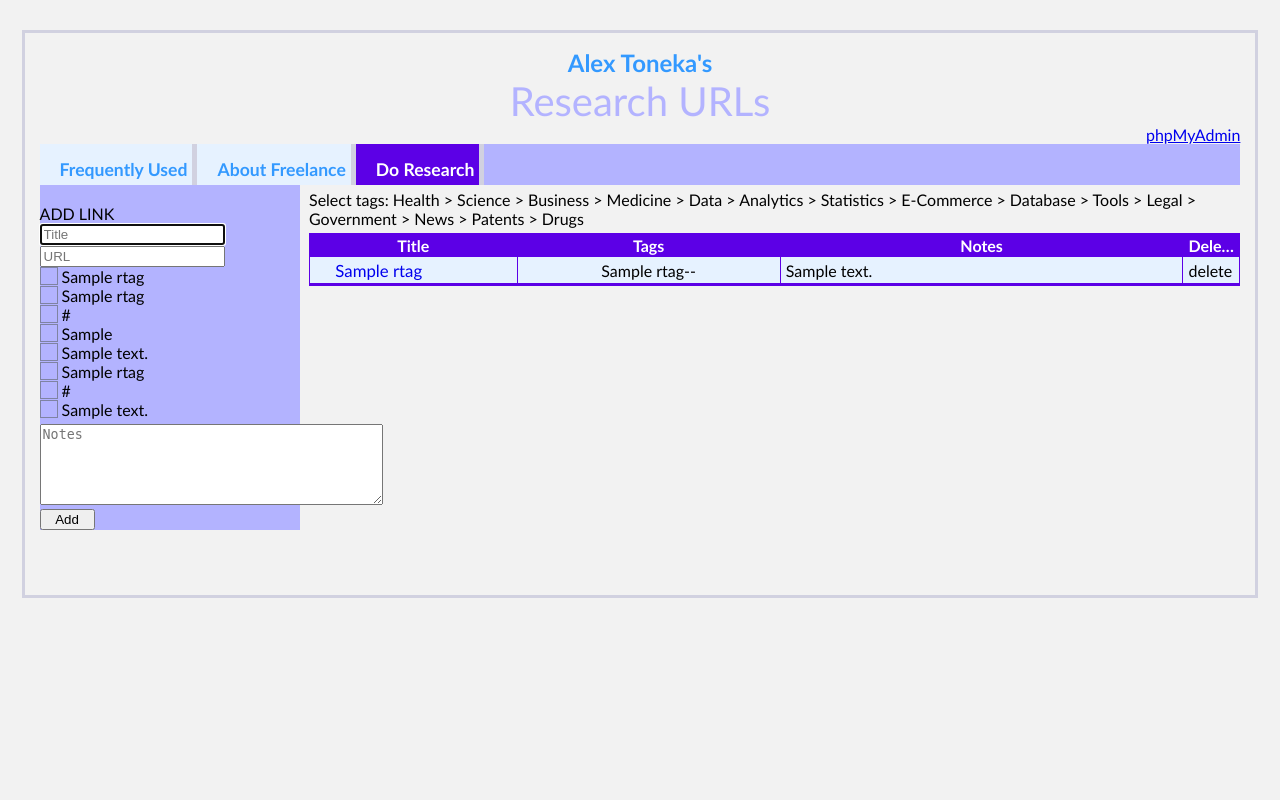
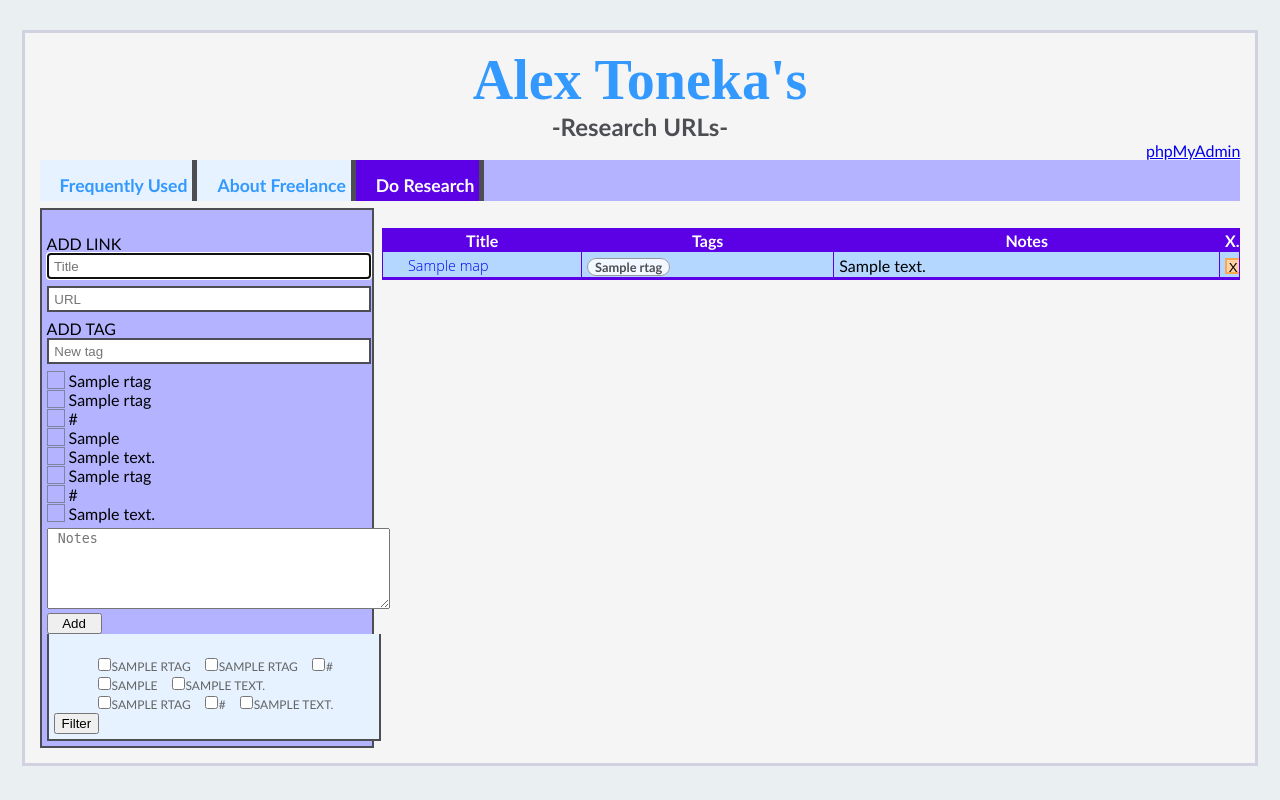
Before and after one commit to Alexander-SC/internet-research, a PHP site: page /internet-research/research.php in a window 1280 px wide. Run offline with PHP 8.4, Linux system fonts and the light colour scheme; tables that the repository leaves empty or names only in its code hold one stand-in row (values such as "Sample post"); data that the repository does not hold is empty; a stand-in replaces the project's code that opens the database connection; some web fonts are replaced.

Commit message:
Add files via upload

```diff
--- a/internet-research/research.php
+++ b/internet-research/research.php
@@ -7,70 +7,88 @@
     <?php include 'styles.php';?>
 </head>
 <body>
+<?php
+//DELETE BOOKMARK
+if (isset($_POST['delete_rbm_id'])) {
+    $delete_rbm_id = $_POST['delete_rbm_id'];
+
+    $sql_delete_map_id =
+    "DELETE FROM rbm_rtag_map
+    WHERE rbm_map_id = $delete_rbm_id";
+
+    $sql_delete_rbm_id =
+    "DELETE FROM rbookmarks
+    WHERE rbm_id = $delete_rbm_id";
+
+    if ($connection->query($sql_delete_map_id) === TRUE) {
+        if ($connection->query($sql_delete_rbm_id) === TRUE) {
+            $deleted_bookmark = "Deleted a bookmark.";
+        } else {
+            $deleted_bookmark = "Bookmark not deleted...";
+        }
+    } else {
+        $deleted_bookmark = "Entire bookmark + map not deleted.";
+    }
+}
+?>
 
 <div id="all_wrap">
 
 <header>
-    <div style="text-align:center; font-size:1.5em; color:#3399ff; font-weight:bold;">Alex Toneka's</div>
-    <div style="text-align:center; font-size:2.5em; color:#b3b3ff;">Research URLs</div>
+    <div style="text-align:center; font-family:AlexBrush; font-size:3.5em; color:#3399ff; font-weight:bold;">Alex Toneka's</div>
+    <div style="text-align:center; font-size:1.5em; font-weight:bold; color:#4d4e53;">-Research URLs-</div>
     <a href="http://localhost/phpmyadmin/" target="_blank" style="float:right;">phpMyAdmin</a>
 </header>
 
 <!--navigation---------------------------------------------------------------------->
 <nav style="clear:right;">
-    <ul>
-        <li><a href="index.php">Frequently Used</a></li>
-        <li><a href="freelance.php">About Freelance</a></li>
-        <li><a href="research.php" class="active">Do Research</a></li>
+    <ul id="navbar">
+        <li class="navbutton"><a class="navlink" href="index.php">Frequently Used</a></li>
+        <li class="navbutton"><a class="navlink" href="freelance.php">About Freelance</a></li>
+        <li class="navbutton"><a class="navlink active" href="research.php" class="active">Do Research</a></li>
     </ul>
 </nav>
 
-<div id="main_wrap">
-
-<section id="add_link_form">
+<section id="side-panel">
+    <div id="add-link-form">
         <form action="research.php" method="post">
             <br>ADD LINK<br>
-        <input class="titleurl" type="text" name="name" placeholder="Title"autofocus>
-        <input class="titleurl" type="text" name="url" placeholder="URL">
-
-
-<!--CHECKBOXES LEFT COLUMN----------------------------------------------------------->
+            <input class="titleurl" type="text" name="name" placeholder=" Title"autofocus>
+            <input class="titleurl" type="text" name="url" placeholder= " URL">
+            <br>ADD TAG<br>
+            <input class="titleurl" type="text" name="newtag" placeholder=" New tag">
+        <!--CHECKBOX COLUMNS----------------------------------------------------------->
             <div class="left_column">
             <?php
             $sql_tag_table =
             "SELECT *
             FROM rtags t";
             $result_tag_table = $connection->query($sql_tag_table);
-
-        $result_biggest_tag_id = $connection->query(
-        "SELECT rtag_id
-        FROM rtags
-        ORDER BY rtag_id DESC
-        LIMIT 1");
-
-        $row = $result_biggest_tag_id->fetch_assoc();
-        $half_biggest_id = round($row['rtag_id'] / 2);
+            $rows_divided_by_2 = ($result_tag_table->num_rows) / 2 + 1;
 
             while ($tag_row_array = mysqli_fetch_assoc($result_tag_table)) {
                 foreach ($tag_row_array as $key=>$value) {
                     if (is_numeric($value)) {
                         $id = $value;
                     } elseif (!is_numeric($value)) {
-                    if ($id <= $half_biggest_id) {     //MAXIMUM NUMBER OF FIELDS IN LEFT COLUMN
+                        if ($id <= $rows_divided_by_2) {
+
+                            //BEGIN LEFT COLUMN
                             echo
-                        "<input type=\"checkbox\" id=\"rtag_$value\"
+                            "<input type=\"checkbox\" class=\"taglist\" id=\"rtag_$value\"
                             name=\"rtags[]\" value=\"$id\">
                             <label for=\"rtag_$value\">$value</label><br>";
                         } else {
-                        //CHECKBOXES RIGHT COLUMN
+
+                            //BEGIN RIGHT COLUMN
                             echo "</div><div class=\"right_column\">";
                             while ($tag_row_array_right = mysqli_fetch_assoc($result_tag_table)) {
                                 foreach ($tag_row_array_right as $key=>$value) {
                                     if (is_numeric($value)) {
                                         $id = $value;
-                                } elseif (!is_numeric($value) && $id > 5) {
+                                    } elseif (!is_numeric($value)) {
                                         echo
-                                    "<input type=\"checkbox\" id=\"rtag_$value\"
+                                        "<input type=\"checkbox\" class=\"taglist\" id=\"rtag_$value\"
                                         name=\"rtags[]\" value=\"$id\">
                                         <label for=\"rtag_$value\">$value</label><br>";
                                     }
@@ -82,24 +100,59 @@
                 }
             }
             ?>
-        <textarea name="notes" rows="5" cols="40" placeholder="Notes" style="clear:left; margin-top:5px;"></textarea><br>
+            <textarea name="notes" rows="5" cols="40" placeholder=" Notes" style="clear:left; margin-top:5px;"></textarea><br>
             <input style="width:55px;" type="submit" name="submit" value="Add">
         </form>
+    </div>
+
+    <div id="filter-by-tag">
+    <!--FILTER BY TAG ||||||||||||||||||||||||||||||||||||||||||||||||||||||||||||||||||||-->
+        <form id="filter-tags" method="post" action="research.php">
+            <ul>
+                <?php
+                $sql_tag_table =
+                "SELECT *
+                FROM rtags t";
+                $result_tag_table = $connection->query($sql_tag_table);
+
+                while ($tag_row_array = mysqli_fetch_assoc($result_tag_table)) {
+                    foreach ($tag_row_array as $key=>$value) {
+                        if (is_numeric($value)) {
+                            $id = $value;
+                        } elseif (!is_numeric($value)) {
+                            echo
+                            "<li class=\"filter-tags\">
+                            <input type=\"checkbox\" class=\"filter-tag-checkbox\" id=\"filter_$value\"
+                            name=\"filter-tags[]\" value=\"$id\">";
+                            echo
+                            "<label class=\"filter-tag-label\" for=\"filter_$value\">$value</label></li>";
+                        }
+                    }
+                }?>
+            </ul>
+            <input type="submit" name="filter-submit" value="Filter">
+        </form>
+
+    </div>
+</section>
 
 <?php if (isset($_POST['submit'])) {include 'submit_research_link.php';} ?>
 
-</section>
-
-<section class="top-line">
-    <div class="top-line-content">
-    Select tags: Health > Science > Business > Medicine > Data > Analytics > Statistics > E-Commerce > Database > Tools > Legal > Government > News > Patents > Drugs
+<section id="top-line">
+    <div id="top-line-content">
+        <?php if (!empty($_POST['filter-tags'])) {
+            $filterTags = $_POST['filter-tags'];
+            foreach($filterTags as $filterTag) {
+                echo $filterTag;
+            }
+        }?>
     </div>
 </section>
 
-<!--results table---------------------------------------------------------------------->
+<!--RESULTS TABLE |||||||||||||||||||||||||||||||||||||||||||||||||||||||||||||||||||||-->
 <section id="results_table">
 <?php $sql_linking_tables =
-"SELECT b.*, t.*
+"SELECT b.*, t.*, bt.*
 FROM rbm_rtag_map bt, rbookmarks b, rtags t
 WHERE bt.rbm_map_id = b.rbm_id
 AND bt.rtag_map_id = t.rtag_id
@@ -113,16 +166,21 @@ WHERE bt.rtag_map_id = t.rtag_id
 AND bt.rbm_map_id = b.rbm_id";
 $result_tags = $connection->query($sql_tags);
 
-if ($result_linking_tables->num_rows > 0) {?>
-    <table id="link_output">
+if ($result_linking_tables->num_rows > 0) {
+    if (isset($deleted_bookmark)) {
+        echo $deleted_bookmark . "<br>";
+    }
+    echo "<table id=\"link_output\">";?>
+        <thead>
         <tr>
-            <th class="title">Title</th>
+            <th class="title" aria-sort="descending">Title</th>
             <th class="tags">Tags</th>
             <th class="notes">Notes</th>
-            <th class="delete">Delete</th>
-        </tr><?php
+            <th class="delete">X</th>
+        </tr>
+        </thead>
 
-
+        <?php echo "<tbody>";
         //BEGIN TO POPULATE THE ROWS
         while($row = mysqli_fetch_assoc($result_linking_tables)) {
             //DECLARE TITLE FOR TITLE CELL
@@ -143,8 +201,7 @@ if ($result_linking_tables->num_rows > 0) {?>
             "</a></td>";
 
             //DISPLAY THE TAGS
-            echo "<td style=\"text-align:center;\">";
-
+            echo "<td class=\"alight-left\">";
             $rbm_id = $row['rbm_id'];
 
             $sql_tag_map =
@@ -156,28 +213,29 @@ if ($result_linking_tables->num_rows > 0) {?>
             $result_tag_map = $connection->query($sql_tag_map);
 
             while ($tagrow = mysqli_fetch_assoc($result_tag_map)) {
-                echo $tagrow['rtag_name'] . "--";
+                //echo $tagrow['rtag_name'] . " • ";
+                echo "<span class=\"tagDisplay\">$tagrow[rtag_name]</span>";
             }
 
             //DISPLAY NOTES
             echo "<td>" . $row["rbm_notes"] . "</td>";
-            echo "<td>delete</td></tr>";
+
+            //DELETE BUTTON
+            $delete_rbm_id = $row['rbm_id'];
+            echo "<td>
+            <form method=\"post\" action=\"research.php\">
+                <input type=\"hidden\" name=\"delete_rbm_id\" value=\"$delete_rbm_id\">
+                <input type=\"submit\" class=\"delete-x\" value=\"X\">
+            </form>
+            </td></tr>";
         }
-        echo "</table>";
+        echo "</tbody></table>";
 } else {
     echo "0 results";
 }
 $connection->close();
 ?>
 </section>
-
 </div>
-
-<form id="filter_tags" method="get">
-    <input type="checkbox">
-</form>
-
-</div>
-
 </body>
 </html>
--- a/internet-research/styles.php
+++ b/internet-research/styles.php
@@ -1,11 +1,17 @@
 <style>
+    @font-face {
+        font-family:AlexBrush;
+        src:url(http://localhost/internet-research/fonts/AlexBrush.ttf)
+    }
+
     body {
-        background-color: #f2f2f2;
-        font-family:Candara, Arial, sans-serif;
+        background-color: #eaeff2;
+        font-family: Candara, Arial, sans-serif;
+        /* Open Sans Light */
     }
 
     div#all_wrap {
-        background-color:#f2f2f2;
+        background-color:#f5f5f5;
         width:95%;
         margin-left:auto;
         margin-right:auto;
@@ -16,24 +22,23 @@
     }
 
 /*NAVIGATION*/
-    ul {
+    ul#navbar {
         list-style-type: none;
         margin: 0;
         padding: 0;
         overflow: hidden;
         background-color: #b3b3ff;
-        border: 0px solid #000000;
     }
 
-    li {
+    li.navbutton {
         float: left;
-        border-right: 5px solid #d1d1e0;
+        border-right: 5px solid #4d4e53;
     }
 
-    li:last-child {
+    li:last-child.navbutton {
     }
 
-    li a {
+    li a.navlink {
         display: block;
         color: #3399ff;
         text-align: center;
@@ -48,47 +53,60 @@
         font-weight: bold;
     }
 
-    li a:hover:not(.active) {
-        background-color: #3399ff;
-        color: white;
-    }
-
-    .active {
+    li a.active {
         background-color: #5c00e6;
         color: white;
     }
 
-    div#main_wrap {
-        background-color:#f2f2f2;
+    section#side-panel {
+        float:left;
         min-height:395px;
     }
 
-    section#add_link_form {
-        width:260px;
-        float:left;
+    div#add-link-form {
+        width:320px;
         background-color:#b3b3ff;
-        border:0px solid black;
-        padding:0px;
+        border:2px solid #4d4e53;
+        padding:5px;
+        margin-top:7px;
+    }
+
+    div#filter-by-tag {
+        overflow:auto;
+        width:320px;
+        background-color:#e6f2ff;
+        border:2px solid #4d4e53;
+        border-top:0px solid #C8D2DE;
+        padding:5px;
+        margin-top:0px;
+    }
+
+    input.titleurl {
+        border:2px solid #4d4e53;
+        width:316px;
+        height:20px;
+        margin-bottom:7px;
+
     }
 
     .left_column {
-        width:130px;
+        width:160px;
         float:left;
     }
 
     .right_column {
-        width:130px;
+        width:160px;
         float:left;
     }
 
 /*CHECKBOX CODE - FROM STACKOVERFLOW*/
-    input[type="checkbox"] {
+    input[type="checkbox"].taglist {
         display: none;
     }
     label {
         cursor: pointer;
     }
-    input[type="checkbox"] + label:before {
+    input[type="checkbox"].taglist + label:before {
         border: 1px solid #7f83a2;
         content: "\00a0";
         display: inline-block;
@@ -99,27 +117,44 @@
         vertical-align: top;
         width: 16px;
     }
-    input[type="checkbox"]:checked + label:before {
+    input[type="checkbox"]:checked.taglist + label:before {
         background: #3d404e;
         color: #666;
         content: "\2713";
         text-align: center;
     }
-    input[type="checkbox"]:checked + label:after {
+    input[type="checkbox"]:checked.taglist + label:after {
         font-weight: bold;
     }
 
-    section.top-line {
+    section#top-line {
         overflow:hidden;
         padding-top:5px;
-        margin-bottom:5px;
+        margin-bottom:15px;
     }
 
-    div.top-line-content {
+    div#top-line-content {
         width:99%;
         margin-left:auto;
+    }
 
+/*FILTER TAGS*/
+    li.filter-tags {
+        display:block;
+        float:left;
+        margin-right:10px;
     }
+
+    input.filter-tag-checkbox {
+        margin-right:1px;
+    }
+
+    label.filter-tag-label {
+        color:#636363;
+        text-transform:uppercase;
+        font-size:.75em;
+    }
+
 /*LINK OUTPUT TABLE*/
     section#results_table {
         overflow:hidden;
@@ -133,6 +168,7 @@
         border-right:1px solid #5c00e6;
         width:99%;
         margin-left:auto;
+        margin-top:7px;
 
     }
 
@@ -160,14 +196,41 @@
         width:225px;
     }
 
+    td.align-left {
+        text-align:left;
+    }
+
     table#link_output th.notes {
         width:350px;
     }
 
-    table#link_output th.delete {
-        width:40px;
+    span.tagDisplay {
+        font-size:.8em;
+        font-weight:bold;
+        text-overflow:clip;
+        color:#4d4e53;
+        background-color:#F2F8FF;
+        border:1px solid #95969C;
+        border-radius:25px;
+        padding-left:7px;
+        padding-right:7px;
+        margin-right:7px;
+        opacity:1;
     }
 
+    table#link_output th.delete {
+        width:8px;
+    }
+
+    input[type="submit"].delete-x {
+        padding:0px;
+        margin:0px;
+        border:2px solid #FAA850;
+        background-color:#FFD3A3;
+        height:16px;
+        width:16px;
+        cursor:pointer;
+    }
     table#link_output tr:nth-child(even) {
         background-color:#e6f2ff;
     }
@@ -185,15 +248,15 @@
     }
 
     a.bookmark {
-        font-size:1.05em;
+        font-size:.9em;
         text-decoration:none;
         display:block;
-        font-family:Candara, Arial, sans-serif;
+        font-family:"Open Sans Light", Candara, Arial, sans-serif;
     }
 
     a.bookmark:hover {
-        font-size:1.05em;
         font-weight:bold;
+        padding-left:5px;
     }
 
 </style>
```
Also changed, not shown: internet-research/submit_research_link.php (+44 -7 lines). Lines whose indentation alone changed are shown as unchanged.
